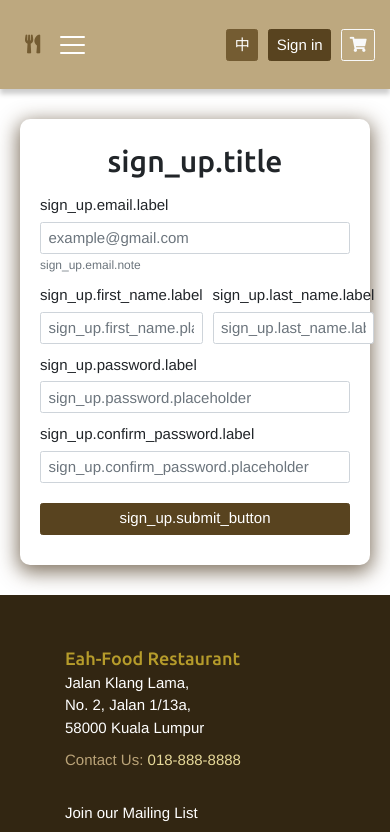
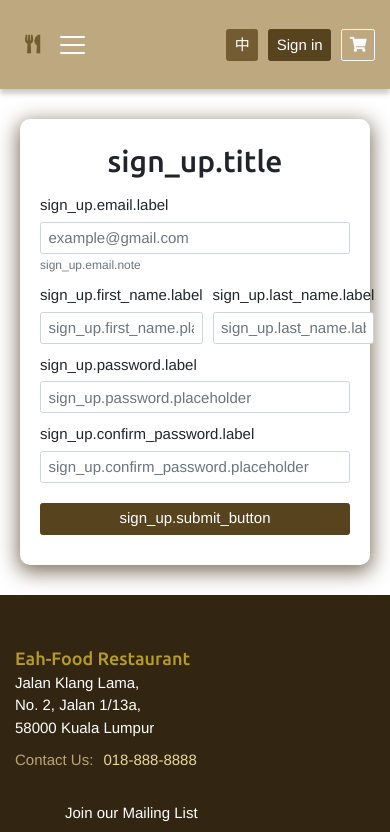
Before and after one commit to LCLY/fnb, a React (Create React App) app: page /signup in a window 390 px wide. Shown: the top 832 px of the page. Built offline with nearby package versions, Linux system fonts and the light colour scheme; what i18next-xhr-backend would draw is missing.

Commit message:
fix: responsive design

```diff
--- a/src/components/UI/FooterComponent/FooterComponent.scss
+++ b/src/components/UI/FooterComponent/FooterComponent.scss
@@ -19,8 +19,11 @@
     &--1 {
       display: flex;
       justify-content: flex-start;
+      padding-left: 0;
+      @include respond-to(medium) {
+        padding-left: 5rem;
+      }
       @include respond-to(tablet) {
-        padding-left: 5rem;
         padding-right: 0rem;
       }
       @include respond-to(mobile) {
@@ -33,20 +36,22 @@
       justify-content: center;
       align-self: flex-start;
       margin-top: 1rem;
-      @include respond-to(tablet) {
-        padding-left: 5rem;
-      }
     }
     &--3 {
       display: flex;
       margin-top: 1rem;
       justify-content: center;
-      // flex-direction: column;
+      padding-right: 0;
+      @include respond-to(medium) {
+        flex-direction: row;
+        align-items: center;
+        justify-content: flex-end;
+        padding-right: 5rem;
+      }
       @include respond-to(tablet) {
         flex-direction: row;
         align-items: center;
         justify-content: flex-start;
-        padding-left: 5rem;
       }
       @include respond-to(mobile) {
         flex-direction: row;
@@ -58,11 +63,15 @@
   /* =============================================== */
   &__restaurant {
     &-name {
+      white-space: nowrap;
       color: rgb(182, 156, 43);
       font-size: 2.5rem;
       font-family: $ubuntu;
       @include respond-to(medium) {
         font-size: 2rem;
+      }
+      @include respond-to(tablet) {
+        font-size: 1.8rem;
       }
       @include respond-to(mobile) {
         font-size: 1.8rem;
@@ -70,8 +79,11 @@
     }
 
     &-address {
+      @include respond-to(medium) {
+        font-size: 1.8rem;
+      }
       @include respond-to(tablet) {
-        font-size: 1.8rem;
+        font-size: 1.5rem;
       }
       @include respond-to(mobile) {
         font-size: 1.5rem;
@@ -79,20 +91,45 @@
     }
     &-phone {
       color: rgb(231, 217, 154);
+      @include respond-to(medium) {
+        font-size: 2rem;
+      }
       @include respond-to(tablet) {
-        font-size: 2rem;
+        font-size: 1.5rem;
       }
       @include respond-to(mobile) {
         font-size: 1.5rem;
       }
     }
     &-contact {
+      // div wrapping contact and phone number
+      &-div {
+        display: flex;
+        @include respond-to(medium) {
+          display: flex;
+          flex-direction: column;
+        }
+        @include respond-to(tablet) {
+          display: flex;
+          flex-direction: column;
+        }
+        @include respond-to(mobile) {
+          display: flex;
+          flex-direction: row;
+          margin-top: 1rem;
+        }
+      }
+
       color: $tertiary-color-1;
+      @include respond-to(medium) {
+        font-size: 1.8rem;
+      }
       @include respond-to(tablet) {
-        font-size: 1.8rem;
+        font-size: 1.5rem;
       }
       @include respond-to(mobile) {
         font-size: 1.5rem;
+        margin-right: 1rem;
       }
     }
   }
@@ -130,8 +167,10 @@
       margin-bottom: 1rem;
       text-align: center;
       font-size: 2rem;
+      @include respond-to(medium) {
+        text-align: center;
+      }
       @include respond-to(tablet) {
-        margin-top: 2rem;
         text-align: left;
       }
       @include respond-to(mobile) {
@@ -147,6 +186,9 @@
       align-items: center;
       justify-content: center;
 
+      @include respond-to(medium) {
+        justify-content: flex-start;
+      }
       @include respond-to(tablet) {
         justify-content: flex-start;
       }
--- a/src/components/UI/FooterComponent/FooterComponent.tsx
+++ b/src/components/UI/FooterComponent/FooterComponent.tsx
@@ -3,7 +3,7 @@ import './FooterComponent.scss';
 
 // 3rd party lib
 import { useTranslation } from 'react-i18next';
-import { Form, Button, Row, Col, Container } from 'react-bootstrap';
+import { Form, Button, Col, Row, Container } from 'react-bootstrap';
 
 function FooterComponent() {
   // translation
@@ -21,9 +21,9 @@ function FooterComponent() {
                   No. 2, Jalan 1/13a, <br />
                   58000 Kuala Lumpur
                 </div>
-                <div className="margin_t-1">
-                  <span className="footer__restaurant-contact">{t('footer:contact', 'Contact Us')}:</span>&nbsp;
-                  <span className="footer__restaurant-phone">018-888-8888 </span>
+                <div className="footer__restaurant-contact-div">
+                  <span className="footer__restaurant-contact">{t('footer:contact', 'Contact Us')}:</span>
+                  <span className="footer__restaurant-phone">018-888-8888</span>
                 </div>
               </div>
             </div>
@@ -59,7 +59,6 @@ function FooterComponent() {
           </Col>
         </Row>
       </Container>
-
       <div className="footer__copyright-div">
         © 2020 Eah Food
         <span className="footer__copyright-policy">
```
